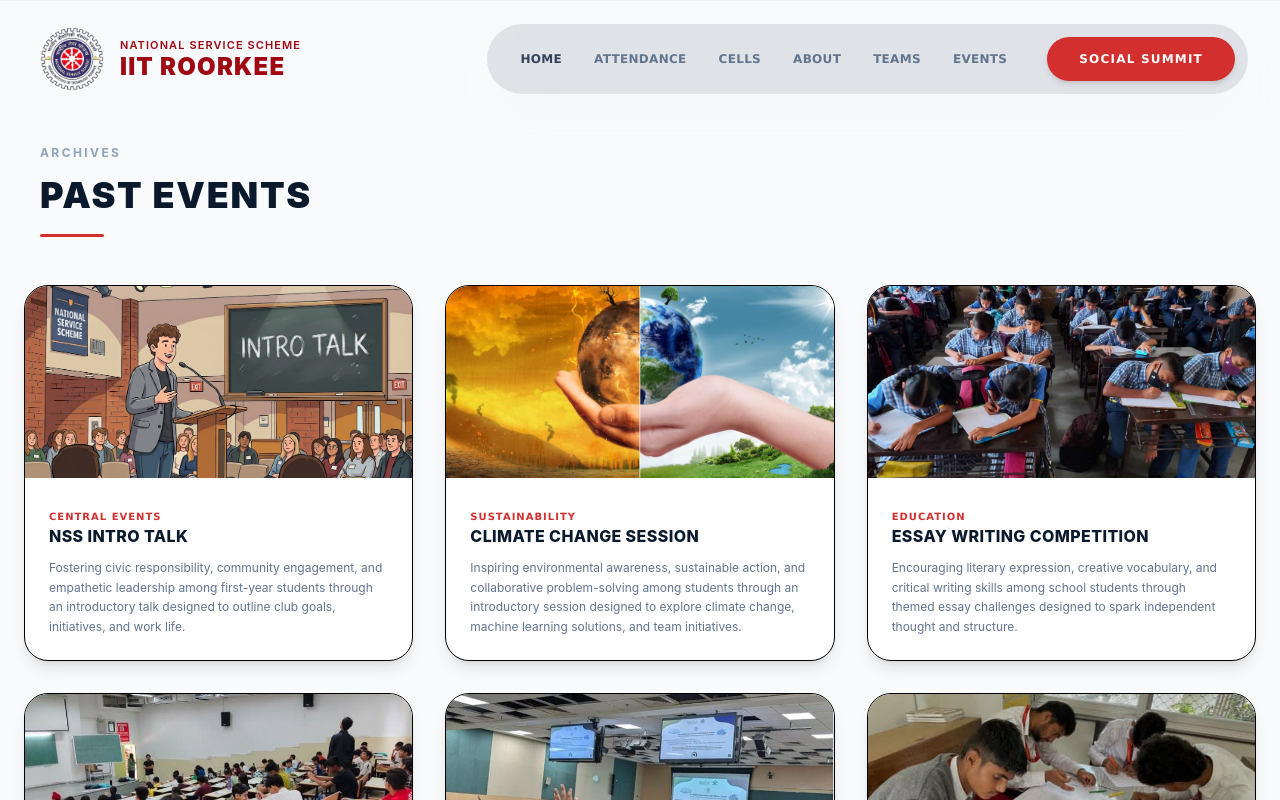
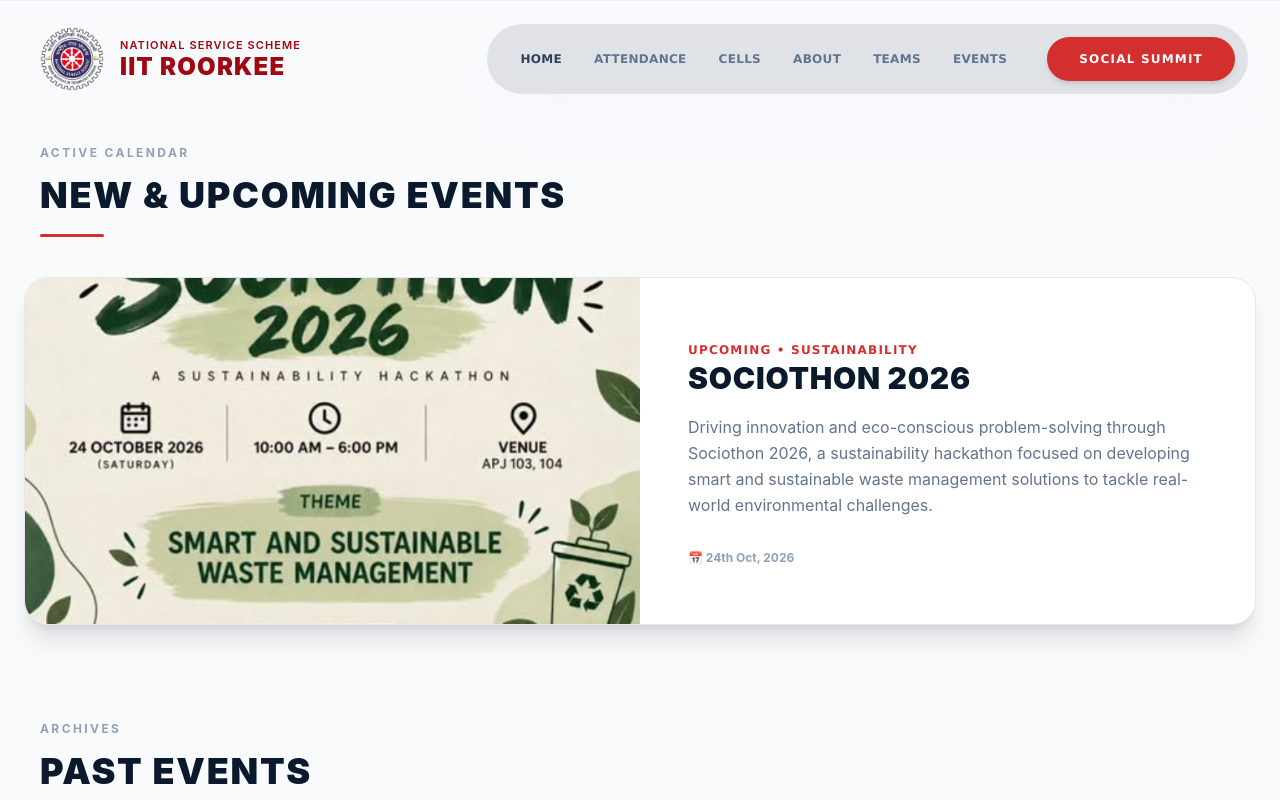
Before and after one commit to sagar-rai-17/nss-website, a React (Vite) app: page /events in a window 1280 px wide. Shown: the top 800 px of the page. Built offline with nearby package versions, Linux system fonts and the light colour scheme.

Commit message:
Added official email to footer

```diff
--- a/src/components/EventsPage.jsx
+++ b/src/components/EventsPage.jsx
@@ -4,6 +4,15 @@ import React from 'react';
 // CONFIGURATION: EVENT DATABASE (Dates removed from past events)
 // =========================================================================
 const events = [
+  {
+    title: "Sociothon 2026",
+    date: "24th Oct, 2026",
+    desc: "Driving innovation and eco-conscious problem-solving through Sociothon 2026, a sustainability hackathon focused on developing smart and sustainable waste management solutions to tackle real-world environmental challenges.",
+    image: "sociothon.png",
+    isUpcoming: true,
+    vertical: "Sustainability"
+  },
+
   {
     title: "NSS Intro Talk",
     date: "29th Sept, 2026",
```
Also changed, not shown: public/images/events/sociothon.png (added), 3 other files (tests, documents, lock files or other folders).
